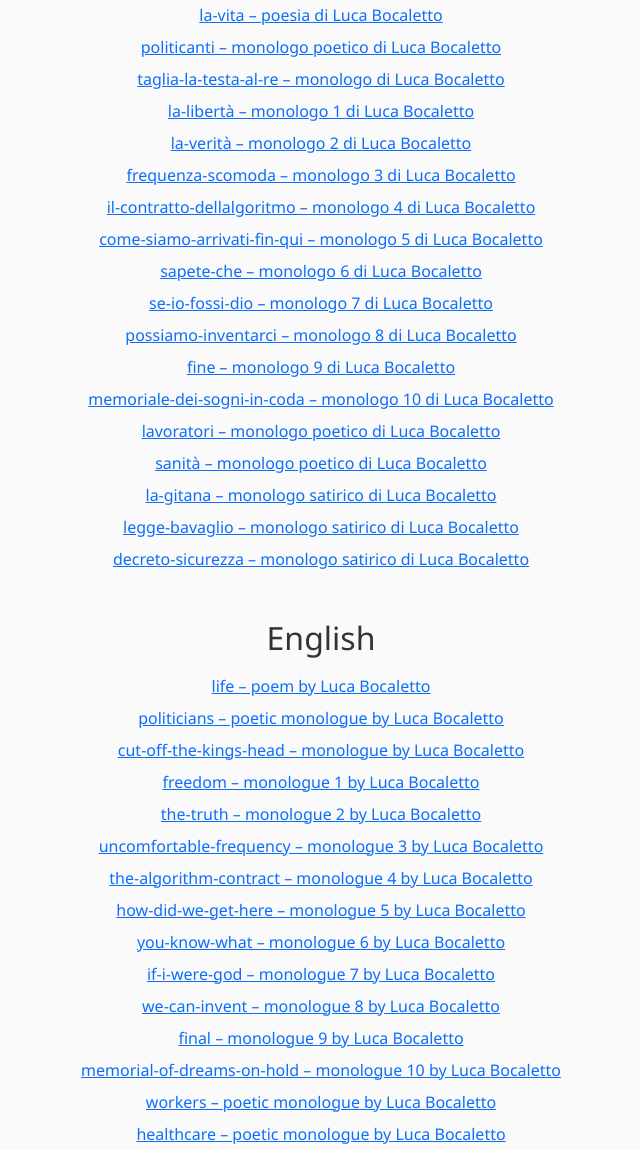
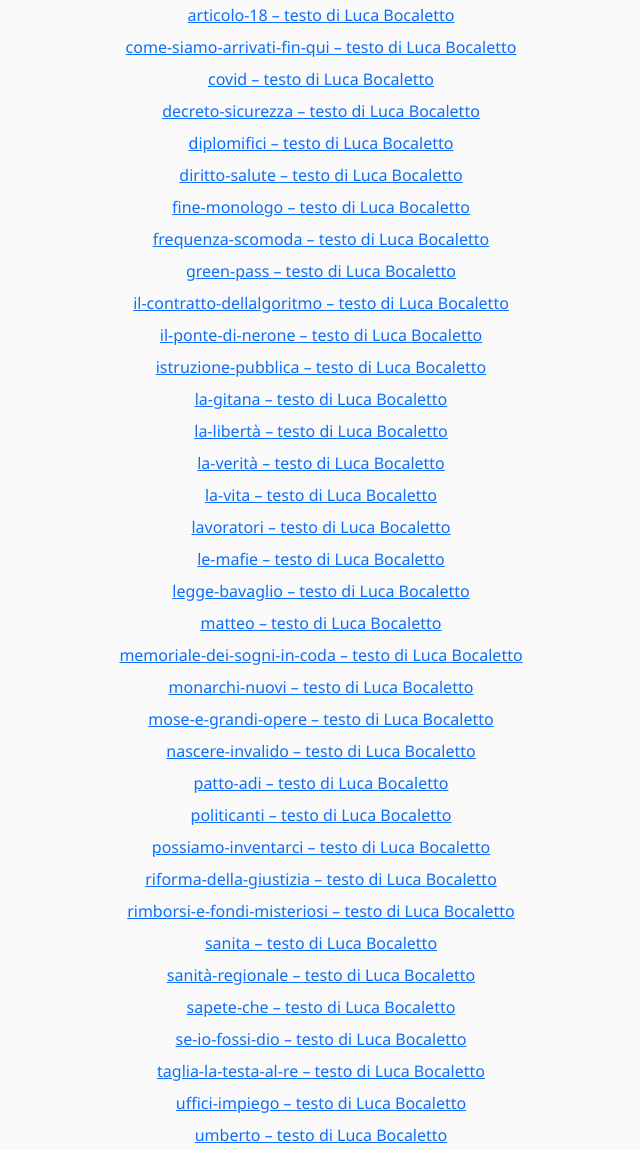
Before and after one commit to bocaletto-luca/LiteraryTexts, a plain HTML site: page index.html in a window 1280 px wide. Shown: the part 240-1390 px from the top of the page, without its empty margins (319-959 px from the left). Drawn offline with nearby package versions, Linux system fonts and the light colour scheme.

Commit message:
Update index.html

```diff
--- a/index.html
+++ b/index.html
@@ -65,24 +65,42 @@
       <section class="lang-section" lang="it">
         <h2 class="section-title">Italiano</h2>
         <ul class="text-center">
-          <li><a href="ita/la-vita.html">la-vita – poesia di Luca Bocaletto</a></li>
-          <li><a href="ita/politicanti.html">politicanti – monologo poetico di Luca Bocaletto</a></li>
-          <li><a href="ita/taglia-la-testa-al-re.html">taglia-la-testa-al-re – monologo di Luca Bocaletto</a></li>
-          <li><a href="ita/la-liberta.html">la-libertà – monologo 1 di Luca Bocaletto</a></li>
-          <li><a href="ita/la-verita.html">la-verità – monologo 2 di Luca Bocaletto</a></li>
-          <li><a href="ita/frequenza-scomoda.html">frequenza-scomoda – monologo 3 di Luca Bocaletto</a></li>
-          <li><a href="ita/il-contratto-dellalgoritmo.html">il-contratto-dellalgoritmo – monologo 4 di Luca Bocaletto</a></li>
-          <li><a href="ita/come-siamo-arrivati-fin-qui.html">come-siamo-arrivati-fin-qui – monologo 5 di Luca Bocaletto</a></li>
-          <li><a href="ita/sapete-che.html">sapete-che – monologo 6 di Luca Bocaletto</a></li>
-          <li><a href="ita/se-io-fossi-dio.html">se-io-fossi-dio – monologo 7 di Luca Bocaletto</a></li>
-          <li><a href="ita/possiamo-inventarci.html">possiamo-inventarci – monologo 8 di Luca Bocaletto</a></li>
-          <li><a href="ita/fine.html">fine – monologo 9 di Luca Bocaletto</a></li>
-          <li><a href="ita/memoriale-dei-sogni-in-coda.html">memoriale-dei-sogni-in-coda – monologo 10 di Luca Bocaletto</a></li>
-          <li><a href="ita/lavoratori.html">lavoratori – monologo poetico di Luca Bocaletto</a></li>
-          <li><a href="ita/sanita.html">sanità – monologo poetico di Luca Bocaletto</a></li>
-          <li><a href="ita/la-gitana.html">la-gitana – monologo satirico di Luca Bocaletto</a></li>
-          <li><a href="ita/legge-bavaglio.html">legge-bavaglio – monologo satirico di Luca Bocaletto</a></li>
-          <li><a href="ita/decreto-sicurezza.html">decreto-sicurezza – monologo satirico di Luca Bocaletto</a></li>
+          <li><a href="ita/articolo-18.html">articolo-18 – testo di Luca Bocaletto</a></li>
+          <li><a href="ita/come-siamo-arrivati-fin-qui.html">come-siamo-arrivati-fin-qui – testo di Luca Bocaletto</a></li>
+          <li><a href="ita/covid.html">covid – testo di Luca Bocaletto</a></li>
+          <li><a href="ita/decreto-sicurezza.html">decreto-sicurezza – testo di Luca Bocaletto</a></li>
+          <li><a href="ita/diplomifici.html">diplomifici – testo di Luca Bocaletto</a></li>
+          <li><a href="ita/diritto-salute.html">diritto-salute – testo di Luca Bocaletto</a></li>
+          <li><a href="ita/fine-monologo.html">fine-monologo – testo di Luca Bocaletto</a></li>
+          <li><a href="ita/frequenza-scomoda.html">frequenza-scomoda – testo di Luca Bocaletto</a></li>
+          <li><a href="ita/green-pass.html">green-pass – testo di Luca Bocaletto</a></li>
+          <li><a href="ita/il-contratto-dellalgoritmo.html">il-contratto-dellalgoritmo – testo di Luca Bocaletto</a></li>
+          <li><a href="ita/il-ponte-di-nerone.html">il-ponte-di-nerone – testo di Luca Bocaletto</a></li>
+          <li><a href="ita/istruzione-pubblica.html">istruzione-pubblica – testo di Luca Bocaletto</a></li>
+          <li><a href="ita/la-gitana.html">la-gitana – testo di Luca Bocaletto</a></li>
+          <li><a href="ita/la-liberta.html">la-libertà – testo di Luca Bocaletto</a></li>
+          <li><a href="ita/la-verita.html">la-verità – testo di Luca Bocaletto</a></li>
+          <li><a href="ita/la-vita.html">la-vita – testo di Luca Bocaletto</a></li>
+          <li><a href="ita/lavoratori.html">lavoratori – testo di Luca Bocaletto</a></li>
+          <li><a href="ita/le-mafie.html">le-mafie – testo di Luca Bocaletto</a></li>
+          <li><a href="ita/legge-bavaglio.html">legge-bavaglio – testo di Luca Bocaletto</a></li>
+          <li><a href="ita/matteo.html">matteo – testo di Luca Bocaletto</a></li>
+          <li><a href="ita/memoriale-dei-sogni-in-coda.html">memoriale-dei-sogni-in-coda – testo di Luca Bocaletto</a></li>
+          <li><a href="ita/monarchi-nuovi.html">monarchi-nuovi – testo di Luca Bocaletto</a></li>
+          <li><a href="ita/mose-e-grandi-opere.html">mose-e-grandi-opere – testo di Luca Bocaletto</a></li>
+          <li><a href="ita/nascere-invalido.html">nascere-invalido – testo di Luca Bocaletto</a></li>
+          <li><a href="ita/patto-adi.html">patto-adi – testo di Luca Bocaletto</a></li>
+          <li><a href="ita/politicanti.html">politicanti – testo di Luca Bocaletto</a></li>
+          <li><a href="ita/possiamo-inventarci.html">possiamo-inventarci – testo di Luca Bocaletto</a></li>
+          <li><a href="ita/riforma-della-giustizia.html">riforma-della-giustizia – testo di Luca Bocaletto</a></li>
+          <li><a href="ita/rimborsi-e-fondi-misteriosi.html">rimborsi-e-fondi-misteriosi – testo di Luca Bocaletto</a></li>
+          <li><a href="ita/sanita.html">sanita – testo di Luca Bocaletto</a></li>
+          <li><a href="ita/sanità-regionale.html">sanità-regionale – testo di Luca Bocaletto</a></li>
+          <li><a href="ita/sapete-che.html">sapete-che – testo di Luca Bocaletto</a></li>
+          <li><a href="ita/se-io-fossi-dio.html">se-io-fossi-dio – testo di Luca Bocaletto</a></li>
+          <li><a href="ita/taglia-la-testa-al-re.html">taglia-la-testa-al-re – testo di Luca Bocaletto</a></li>
+          <li><a href="ita/uffici-impiego.html">uffici-impiego – testo di Luca Bocaletto</a></li>
+          <li><a href="ita/umberto.html">umberto – testo di Luca Bocaletto</a></li>
         </ul>
       </section>
 
```
